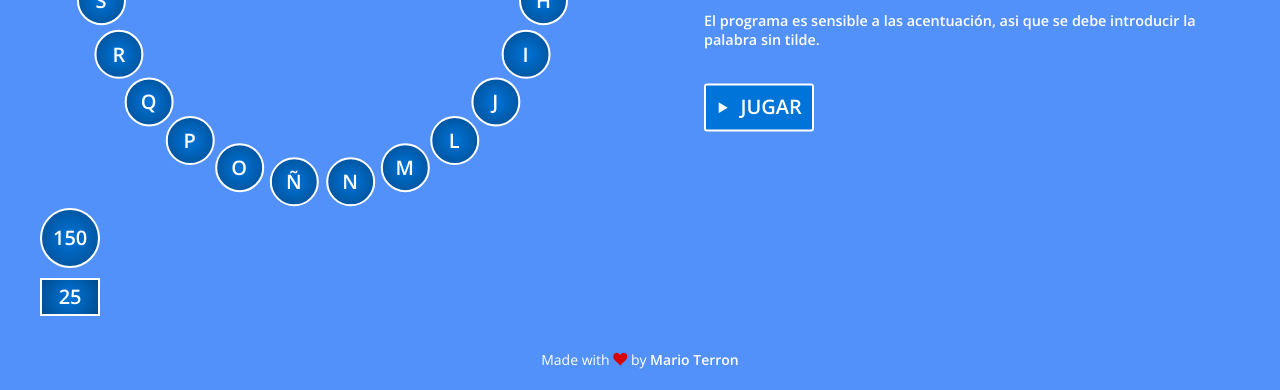
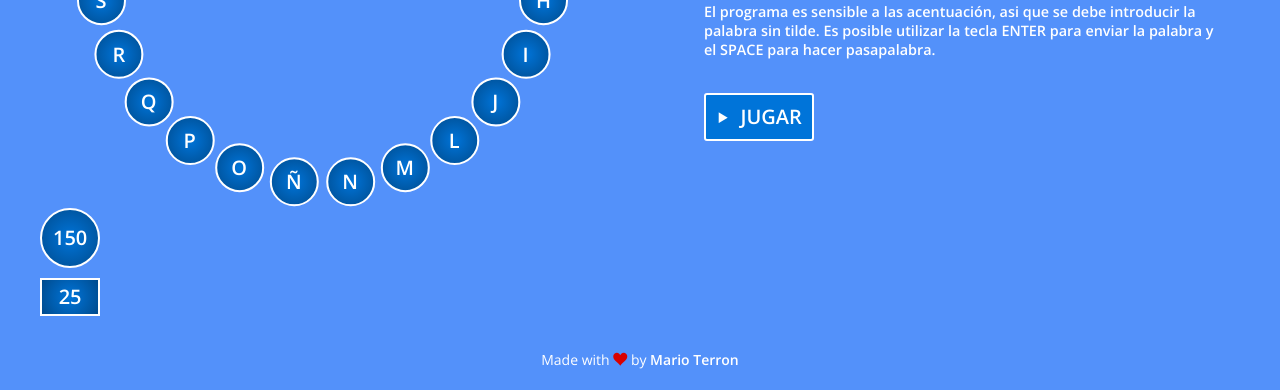
Before and after one commit to marioterron/pasapalabra, a plain HTML site: page index.html in a window 1280 px wide. Shown: the part 424-814 px from the top of the page. Drawn offline with nearby package versions, Linux system fonts and the light colour scheme; files whose address does not match are found by name.

Commit message:
modified description

```diff
--- a/index.html
+++ b/index.html
@@ -52,7 +52,7 @@
 				<h4>Bienvenidos al juego de Pasapalabra de Skylab Coders Academy!</h4>
 				<p>Basado en el exitoso concurso de televisión Pasapalabra de Telecinco, las normas son muy sencillas:</p>
 				<p>Se mostraran unas definiciones por pantalla y el usuario deberá responder con la palabra a la que corresponden. El usuario tiene la opción de decir Pasapalabra y dejar esa definición para mas adelante.</p>
-				<p>El programa es sensible a las acentuación, asi que se debe introducir la palabra sin tilde.</p>
+				<p>El programa es sensible a las acentuación, asi que se debe introducir la palabra sin tilde. Es posible utilizar la tecla ENTER para enviar la palabra y el SPACE para hacer pasapalabra.</p>
 				<a id="js--new-game" class="btn"><i class="icon-play"></i>Jugar</a>
 			</div>
 			<div id="js--question-controls" class="question-controls hidden">
```
